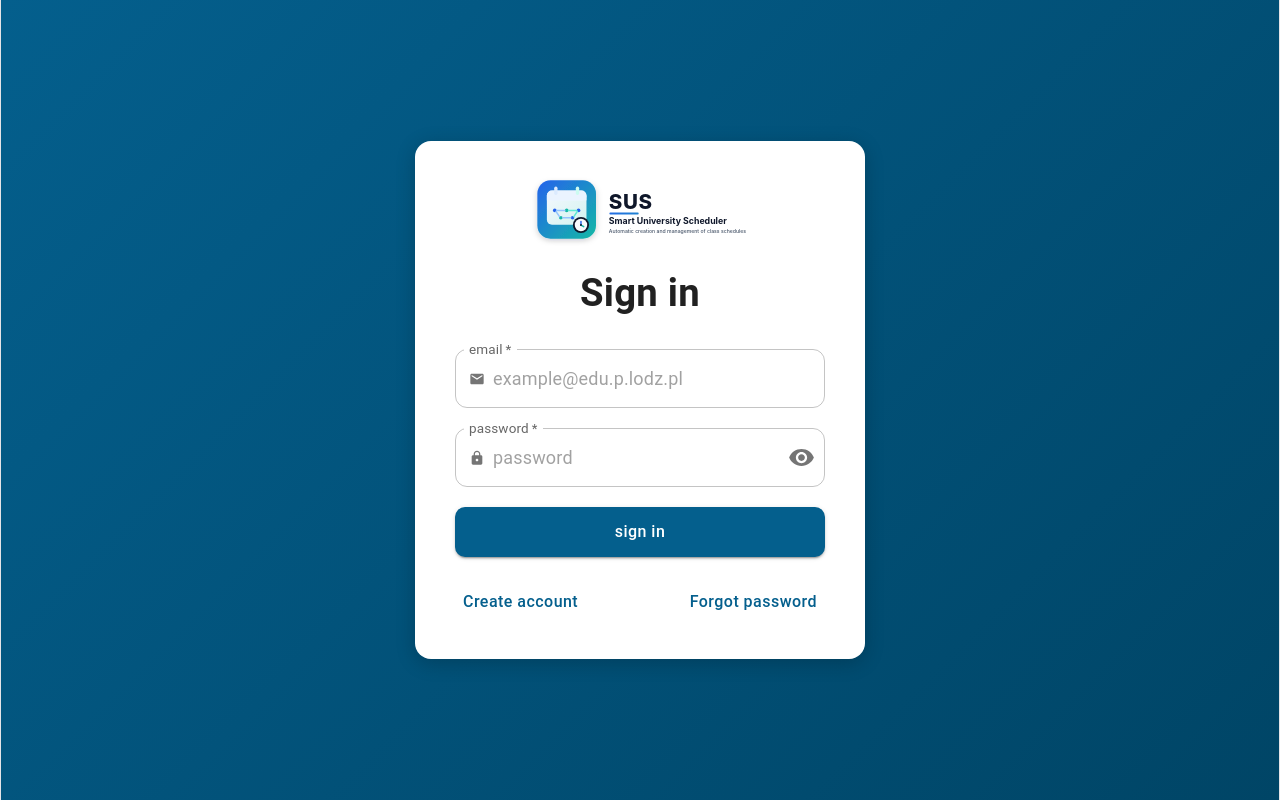
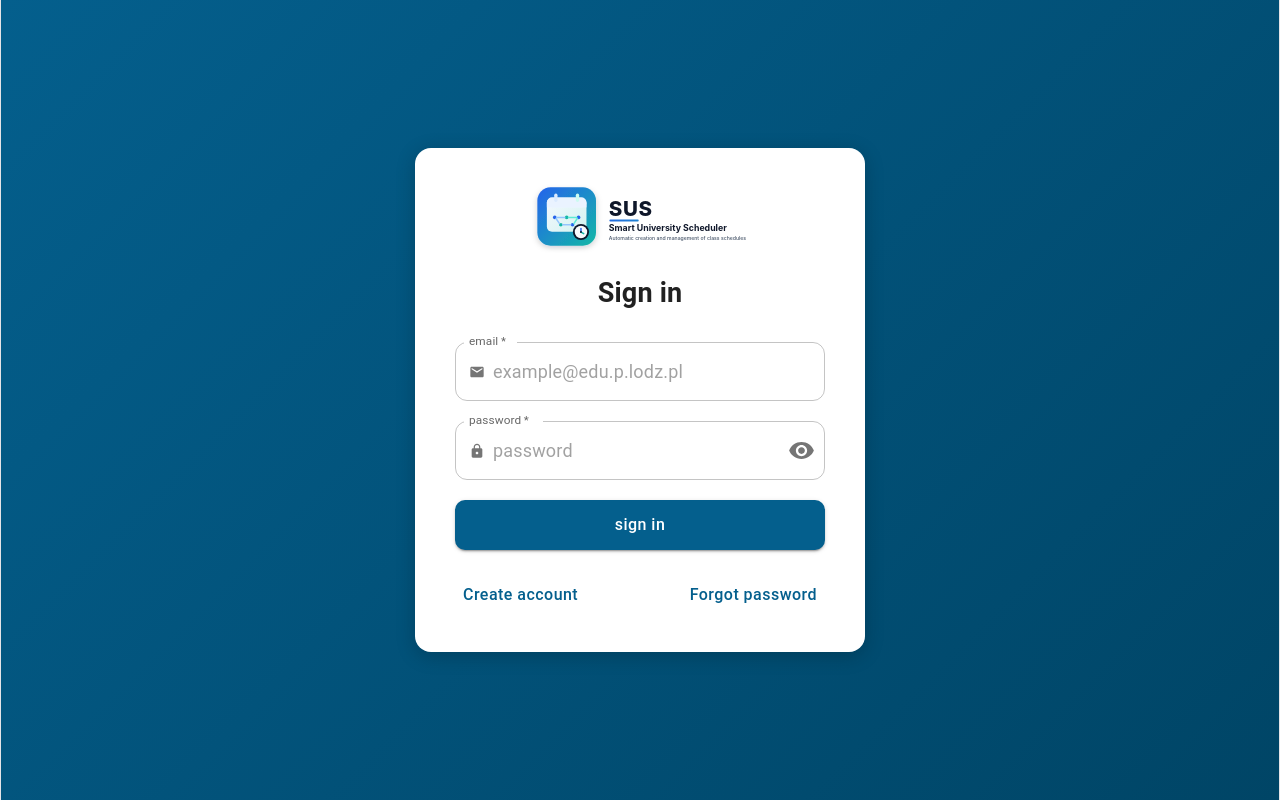
Before and after one commit to ziomciopoziomcio/Smart-University-Scheduler, a React (Vite) app in the folder frontend/: page /login in a window 1280 px wide. Built offline with nearby package versions, Linux system fonts and the light colour scheme; no server answers.

Commit message:
set typography norms

```diff
--- a/frontend/src/components/Login/AuthLayout.tsx
+++ b/frontend/src/components/Login/AuthLayout.tsx
@@ -60,6 +60,7 @@ function AuthLayout({title, children}: Props) {
                         mb: 4,
                         fontWeight: 700,
                         textAlign: 'center',
+                        fontSize: theme.fontSizes.huge,
                     }}
                 >
                     {title}
--- a/frontend/src/components/Login/AuthPasswordField.tsx
+++ b/frontend/src/components/Login/AuthPasswordField.tsx
@@ -1,6 +1,5 @@
 import {IconButton, InputAdornment, TextField} from '@mui/material';
 import { Lock, Visibility, VisibilityOff } from '@mui/icons-material';
-import {theme} from "../../theme/theme.ts"
 
 type Props = {
     label: string;
@@ -35,6 +34,7 @@ function AuthPasswordField({
 
             slotProps={{
         input: {
+            sx: { fontSize: (theme) => theme.fontSizes.medium },
             startAdornment: !value ? (
                 <InputAdornment position="start">
                     <Lock sx={{ fontSize: (theme) => theme.iconSizes.textFieldDecorator }}/>
@@ -47,6 +47,9 @@ function AuthPasswordField({
                     </IconButton>
                 </InputAdornment>
             ),
+        },
+        inputLabel: {
+            sx: { fontSize: (theme) => theme.fontSizes.small }
         }
     }}
         />
--- a/frontend/src/pages/Auth/LoginPage.tsx
+++ b/frontend/src/pages/Auth/LoginPage.tsx
@@ -52,11 +52,15 @@ function LoginPage() {
                     required
                     slotProps={{
         input: {
+            sx: { fontSize: (theme) => theme.fontSizes.medium },
             startAdornment: !email ? (
                 <InputAdornment position="start">
                     <Email sx={{ fontSize: (theme) => theme.iconSizes.textFieldDecorator }} />
                 </InputAdornment>
             ) : null,
+        },
+        inputLabel: {
+            sx: { fontSize: (theme) => theme.fontSizes.small }
         }
     }}
                 />
--- a/frontend/src/theme/theme.ts
+++ b/frontend/src/theme/theme.ts
@@ -15,11 +15,25 @@ declare module '@mui/material/styles' {
         iconSizes: {
             textFieldDecorator?: string;
         };
+        fontSizes:{
+            tiny: string;
+            small: string;
+            medium: string;
+            large: string;
+            huge: string;
+        }
     }
     interface ThemeOptions {
         iconSizes?: {
             textFieldDecorator?: string;
         };
+        fontSizes:{
+            tiny: string;
+            small: string;
+            medium: string;
+            large: string;
+            huge: string;
+        }
     }
 }
 
@@ -39,6 +53,13 @@ export const theme = createTheme({
     },
     iconSizes: {
         textFieldDecorator: '16px'
+    },
+    fontSizes: {
+        tiny: '0.75rem',
+        small: '0.875rem',
+        medium: '1rem',
+        large: '1.25rem',
+        huge: '1.5rem',
     },
     shape: {
         borderRadius: 12,
```
